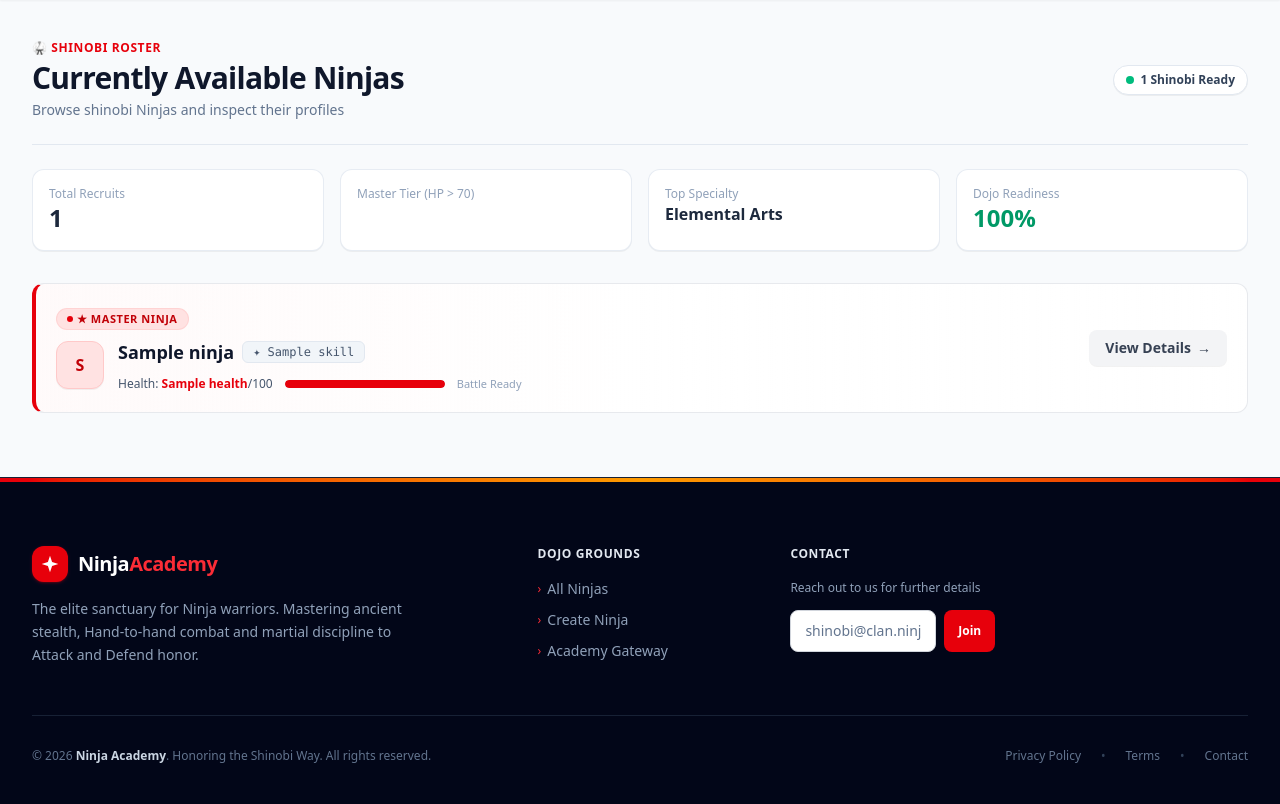
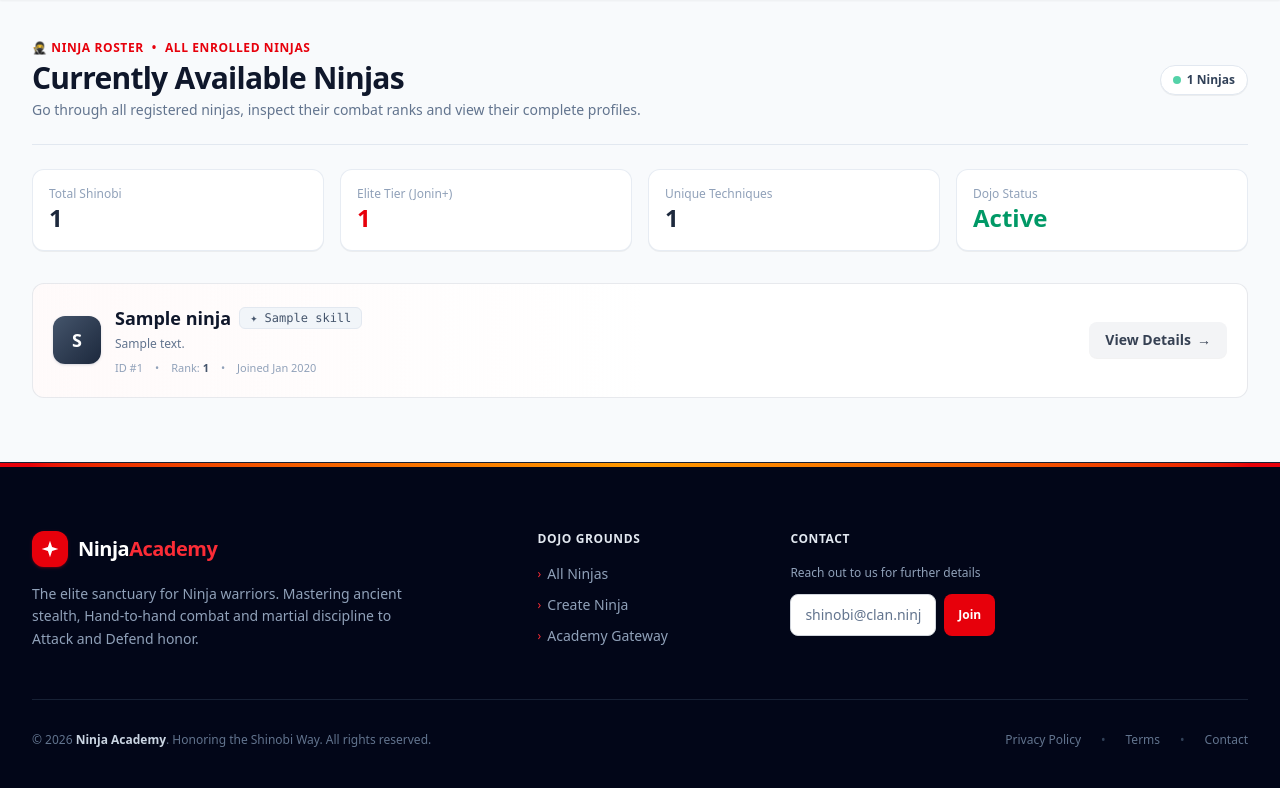
Before and after one commit to khalibade227D/Ninja-Academy, a Laravel app: template resources/views/ninjas/index.blade.php in a window 1280 px wide. Shown: the part 69-873 px from the top of the page. Run offline with Laravel 12, Linux system fonts and the light colour scheme; the template is opened without the code that fills it: most values are stand-ins (such as "Sample title", 1, 10 or a date in 2020); style sheets or scripts are compiled from the project's sources.

Commit message:
error1 cleared (view ninja profile error)

```diff
--- a/app/Models/Ninja.php
+++ b/app/Models/Ninja.php
@@ -1,12 +1,14 @@
 <?php
 
 namespace App\Models;
+
+use Database\Factories\NinjaFactory;
 use Illuminate\Database\Eloquent\Factories\HasFactory;
 use Illuminate\Database\Eloquent\Model;
 
 class Ninja extends Model
 {
-    /** @use HasFactory<\Database\Factories\NinjaFactory> */
+    /** @use HasFactory<NinjaFactory> */
     use HasFactory;
 
     protected $fillable = ['name', 'rank', 'skill', 'bio'];
--- a/database/factories/NinjaFactory.php
+++ b/database/factories/NinjaFactory.php
@@ -19,9 +19,9 @@ class NinjaFactory extends Factory
     {
         return [
             'name' => fake()->name(),
-        'skill' => fake()->word(),
-        'bio' => fake()->realText(20),
-        'rank' => fake()->randomElement(['Genin', 'Chunin', 'Jonin', 'Kage', 'Sensei','Ambu','Elite-Snow'])
+            'skill' => fake()->word(),
+            'bio' => fake()->realText(20),
+            'rank' => fake()->randomElement(['Genin', 'Chunin', 'Jonin', 'Kage', 'Sensei', 'Ambu', 'Elite-Snow']),
         ];
     }
 }
--- a/database/seeders/NinjaSeeder.php
+++ b/database/seeders/NinjaSeeder.php
@@ -2,7 +2,6 @@
 
 namespace Database\Seeders;
 
-use Illuminate\Database\Console\Seeds\WithoutModelEvents;
 use Illuminate\Database\Seeder;
 
 class NinjaSeeder extends Seeder
--- a/resources/views/components/card.blade.php
+++ b/resources/views/components/card.blade.php
@@ -1,26 +1,11 @@
-@props([
-    'highlight' => false,
-    'badge' => null,
-])
 
-<div @class([
-    'card group transition-all duration-200 hover:shadow-lg hover:-translate-y-0.5 bg-white border border-slate-200/90 rounded-2xl p-4 sm:p-5 flex flex-col sm:flex-row sm:items-center justify-between gap-4',
-    'highlight border-l-4 border-l-red-600 bg-linear-to-r from-red-50/50 via-white to-white' => $highlight,
-])>
+
+<div class=
+    'card group transition-all duration-200 hover:shadow-md hover:border-slate-300 hover:-translate-y-0.5 bg-white border border-slate-200/90 rounded-2xl p-4 sm:p-5 flex flex-col sm:flex-row sm:items-center justify-between gap-4border-l-4 border-l-red-600 bg-linear-to-r from-red-50/40 via-white to-white'
+>
     <div class="flex-1 min-w-0">
-        @if ($badge)
-            <span class="inline-flex items-center gap-1 text-[11px] font-bold uppercase tracking-wider px-2.5 py-0.5 rounded-full bg-red-100 text-red-700 mb-2 border border-red-200/60">
-                <span class="w-1.5 h-1.5 rounded-full bg-red-600"></span>
-                {{ $badge }}
-            </span>
-        @endif
+
+
         {{ $slot }}
     </div>
-
-    <div class="pt-2 sm:pt-0 border-t border-slate-100 sm:border-0 shrink-0">
-        <a {{ $attributes }} class="btn group-hover:bg-red-600 group-hover:text-white w-full sm:w-auto">
-            <span>View Details</span>
-            <span class="group-hover:translate-x-1 transition-transform duration-150">&rarr;</span>
-        </a>
-    </div>
 </div>
--- a/resources/views/ninjas/index.blade.php
+++ b/resources/views/ninjas/index.blade.php
@@ -1,102 +1,119 @@
-<x-layout>
-    <!-- Page Header & Stats -->
+<x-layout title="Ninja Academy | Shinobi Roster">
     <div class="mb-8">
         <div class="flex flex-col sm:flex-row sm:items-center sm:justify-between gap-4 pb-6 border-b border-slate-200">
             <div>
                 <div class="flex items-center gap-2 text-xs font-semibold tracking-wider uppercase text-red-600 mb-1">
-                    <span>🥋 Shinobi Roster</span>
+                    <span>🥷 Ninja Roster</span>
+                    <span>&bull;</span>
+                    <span>All Enrolled Ninjas</span>
                 </div>
                 <h1 class="text-2xl sm:text-3xl font-black tracking-tight text-slate-900 my-0">
                     Currently Available Ninjas
                 </h1>
                 <p class="text-sm text-slate-500 mt-1 mb-0">
-                    Browse shinobi Ninjas and inspect their profiles
+                    Go through all registered ninjas,  inspect their combat ranks and view their complete profiles.
                 </p>
             </div>
 
             <div class="flex items-center gap-3">
                 <span class="inline-flex items-center gap-1.5 px-3 py-1.5 rounded-full bg-white border border-slate-200 shadow-2xs text-xs font-semibold text-slate-700">
-                    <span class="w-2 h-2 rounded-full bg-emerald-500"></span>
-                    {{ count($ninjas) }} Shinobi Ready
+                    <span class="w-2 h-2 rounded-full bg-emerald-500 animate-pulse"></span>
+                    {{ $ninjas->count() }} Ninjas
                 </span>
             </div>
         </div>
-
-        <!-- Quick Summary Bar (Responsive Grid) -->
         <div class="grid grid-cols-2 sm:grid-cols-4 gap-3 sm:gap-4 mt-6">
             <div class="bg-white p-3.5 sm:p-4 rounded-xl border border-slate-200/80 shadow-2xs">
-                <span class="text-xs font-medium text-slate-400 block">Total Recruits</span>
-                <span class="text-xl sm:text-2xl font-bold text-slate-800">{{ count($ninjas) }}</span>
+                <span class="text-xs font-medium text-slate-400 block">Total Shinobi</span>
+                <span class="text-xl sm:text-2xl font-bold text-slate-800">{{ $ninjas->count() }}</span>
             </div>
             <div class="bg-white p-3.5 sm:p-4 rounded-xl border border-slate-200/80 shadow-2xs">
-                <span class="text-xs font-medium text-slate-400 block">Master Tier (HP > 70)</span>
+                <span class="text-xs font-medium text-slate-400 block">Elite Tier (Jonin+)</span>
                 <span class="text-xl sm:text-2xl font-bold text-red-600">
-
+                    {{ $ninjas->filter(fn($n) => in_array(strtolower($n->rank), ['jonin', 'kage', 'sensei', 'ambu']))->count() }}
                 </span>
             </div>
             <div class="bg-white p-3.5 sm:p-4 rounded-xl border border-slate-200/80 shadow-2xs">
-                <span class="text-xs font-medium text-slate-400 block">Top Specialty</span>
-                <span class="text-sm sm:text-base font-bold text-slate-800 truncate block">Elemental Arts</span>
+                <span class="text-xs font-medium text-slate-400 block">Unique Techniques</span>
+                <span class="text-xl sm:text-2xl font-bold text-slate-800">
+                    {{ $ninjas->pluck('skill')->unique()->count() }}
+                </span>
             </div>
             <div class="bg-white p-3.5 sm:p-4 rounded-xl border border-slate-200/80 shadow-2xs">
-                <span class="text-xs font-medium text-slate-400 block">Dojo Readiness</span>
-                <span class="text-xl sm:text-2xl font-bold text-emerald-600">100%</span>
+                <span class="text-xs font-medium text-slate-400 block">Dojo Status</span>
+                <span class="text-xl sm:text-2xl font-bold text-emerald-600">Active</span>
             </div>
         </div>
     </div>
-
-    <!-- Ninjas List -->
+    @if($ninjas->isEmpty())
+        <div class="bg-white rounded-2xl border border-slate-200 p-12 text-center my-8">
+            <div class="w-16 h-16 rounded-2xl bg-red-50 text-red-600 flex items-center justify-center text-2xl mx-auto mb-4">
+                🥷
+            </div>
+            <h3 class="text-lg font-bold text-slate-800 my-0">No Ninjas Enrolled Yet</h3>
+            <p class="text-sm text-slate-500 mt-1 mb-4">The dojo is currently quiet!</p>
+            <a href="/ninjas/create" class="btn-primary">
+                +create a ninja
+            </a>
+        </div>
+    @else
         <ul class="space-y-4 my-6 list-none p-0">
             @foreach($ninjas as $ninja)
+                @php
+                    $isElite = in_array(strtolower($ninja->rank), ['jonin', 'kage', 'sensei', 'ambu']);
+                    $rankLower = strtolower($ninja->rank);
+                    $avatarColor = match(true) {
+                        str_contains($rankLower, 'kage') => 'bg-linear-to-br from-amber-500 to-red-600 text-white shadow-amber-500/20',
+                        str_contains($rankLower, 'jonin') || str_contains($rankLower, 'sensei') => 'bg-linear-to-br from-red-500 to-red-700 text-white shadow-red-500/20',
+                        str_contains($rankLower, 'ambu') => 'bg-linear-to-br from-purple-600 to-slate-900 text-white shadow-purple-500/20',
+                        str_contains($rankLower, 'chunin') => 'bg-linear-to-br from-blue-500 to-indigo-600 text-white shadow-blue-500/20',
+                        default => 'bg-linear-to-br from-slate-600 to-slate-800 text-white shadow-slate-500/20',
+                    };
+                @endphp
                 <li>
                     <x-card
-                    href="/ninjas/{{ $ninja['id'] }}"
-                    :highlight="$ninja['Health'] > 70"
-                    :badge="$ninja['Health'] > 70 ? '★ Master Ninja' : null"
                     >
                         <div class="flex items-start sm:items-center gap-3.5">
-                        <!-- Ninja Avatar Icon -->
-                        <div class="w-11 h-11 sm:w-12 sm:h-12 rounded-xl flex items-center justify-center font-black text-base shrink-0 shadow-2xs {{ $ninja['Health'] > 70 ? 'bg-red-100 text-red-700 border border-red-200' : 'bg-slate-100 text-slate-700 border border-slate-200' }}">
-                            {{ substr($ninja['name'], 0, 1) }}
+                            <div class="w-12 h-12 rounded-xl flex items-center justify-center font-black text-lg shrink-0 shadow-sm {{ $avatarColor }}">
+                                {{ strtoupper(substr($ninja->name, 0, 1)) }}
                             </div>
 
                             <div class="flex-1 min-w-0">
                                 <div class="flex flex-wrap items-center gap-2">
                                     <h3 class="my-0 text-base sm:text-lg font-bold text-slate-900 group-hover:text-red-600 transition-colors">
-                                    {{ $ninja['name'] }}
+                                        {{ $ninja->name }}
                                     </h3>
                                     <span class="text-xs bg-slate-100 text-slate-600 px-2.5 py-0.5 rounded-md border border-slate-200 font-mono font-medium">
-                                    ✦ {{ $ninja['skill'] }}
+                                        ✦ {{ $ninja->skill }}
                                     </span>
                                 </div>
+                                @if($ninja->bio)
+                                    <p class="text-xs text-slate-500 line-clamp-1 mt-1 mb-0">
+                                        {{ Str::limit($ninja->bio, 110) }}
+                                    </p>
+                                @endif
 
-                            <!-- Health Bar & Metrics -->
-                            <div class="mt-2.5 flex flex-wrap items-center gap-2 sm:gap-3 text-xs text-slate-500">
-                                <span class="font-medium text-slate-600">
-                                    Health: <strong class="{{ $ninja['Health'] > 70 ? 'text-red-600' : ($ninja['Health'] > 35 ? 'text-amber-600' : 'text-slate-500') }}">{{ $ninja['Health'] }}</strong>/100
-                                </span>
-
-                                <div class="w-28 sm:w-40 bg-slate-200/80 rounded-full h-2 overflow-hidden shadow-inner">
-                                    <div
-                                        class="h-full rounded-full transition-all duration-500 {{ $ninja['Health'] > 70 ? 'bg-red-600' : ($ninja['Health'] > 35 ? 'bg-amber-500' : 'bg-slate-400') }}"
-                                        style="width: {{ $ninja['Health'] }}%"
-                                    ></div>
+                                <div class="mt-2 flex items-center gap-3 text-[11px] text-slate-400">
+                                    <span>ID #{{ $ninja->id }}</span>
+                                    <span>&bull;</span>
+                                    <span>Rank: <strong class="text-slate-600 font-semibold">{{ ucfirst($ninja->rank) }}</strong></span>
+                                    @if($ninja->created_at)
+                                        <span>&bull;</span>
+                                        <span>Joined {{ $ninja->created_at->format('M Y') }}</span>
+                                    @endif
+                                </div>
+                            </div>
+                              <div class="pt-3 sm:pt-0 border-t border-slate-100 sm:border-0 shrink-0">
+                            <a href="/ninjas/show" class="btn group-hover:bg-red-600 group-hover:text-white w-full sm:w-auto">
+                            <span>View Details</span>
+                            <span class="group-hover:translate-x-1 transition-transform duration-150">&rarr;</span>
+                                  </a>
+                                </div>
                         </div>
 
-                                <span class="text-[11px] text-slate-400">
-                                    @if($ninja['Health'] > 70)
-                                        Battle Ready
-                                    @elseif($ninja['Health'] > 35)
-                                        In Training
-                                    @else
-                                        Recovering
-                                    @endif
-                                </span>
-                            </div>
-                        </div>
-                    </div>
                     </x-card>
                 </li>
             @endforeach
         </ul>
+    @endif
 </x-layout>
--- a/routes/web.php
+++ b/routes/web.php
@@ -1,33 +1,12 @@
 <?php
 
-use app\Http\Controllers\ninjaController;
+use App\Http\Controllers\NinjaController;
 use Illuminate\Support\Facades\Route;
 
 Route::get('/', function () {
     return view('welcome');
-});
+})->name('home');
 
-// route path ninjas
-Route::get('/ninjas', function () {
-
-    $ninjas = [['name' => 'Ryu', 'skill' => 'Fireball', 'id' => '1', 'Health' => 30],
-        ['name' => 'Ayame', 'skill' => 'Stealth', 'id' => '2', 'Health' => 40],
-        ['name' => 'Kenji', 'skill' => 'Swordsmanship', 'id' => '3', 'Health' => 74],
-        ['name' => 'Mika', 'skill' => 'Healing', 'id' => '4', 'Health' => 90]];
-
-    return view('ninjas.index', [
-        'ninjas' => $ninjas,
-        'Fname' => 'khalix Style',
-    ]);
-});
-
-Route::get('/ninjas', [ninjaController::class,'index']);
-
-Route::get('/ninjas/create', function () {
-    return view('ninjas.create');
-});
-
-// route path ninjas with wildcard{id}
-Route::get('/ninjas/{id}', function ($id) {
-    return view('ninjas.show', ['id' => $id]);
-});
+Route::get('/ninjas', [NinjaController::class,'index']);
+Route::get('/ninjas/create', [NinjaController::class, 'create']);
+Route::get('/ninjas/show', [NinjaController::class, 'show']);
```
Also changed, not shown: app/Http/Controllers/ninjaController.php (+24 -10 lines), resources/views/ninjas/create.blade.php (+6 -9 lines), resources/views/ninjas/show.blade.php (+60 -73 lines), resources/views/welcome.blade.php (+8 -7 lines), tests/Feature/ExampleTest.php (+29 -9 lines), database/migrations/2026_11_19_144106_create_ninjas_table.php. Lines whose indentation alone changed are shown as unchanged.
